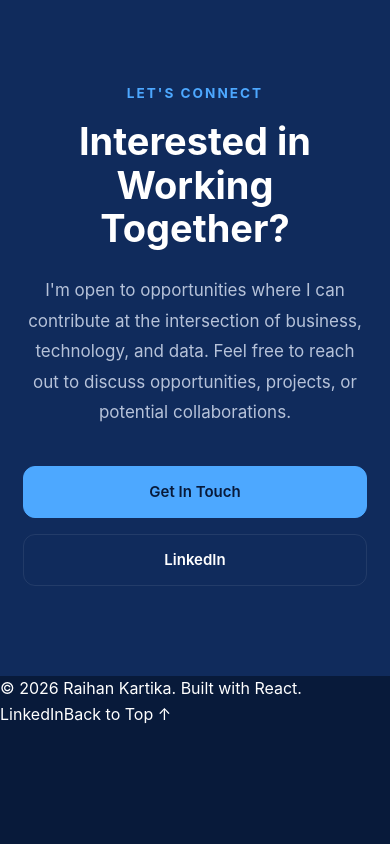
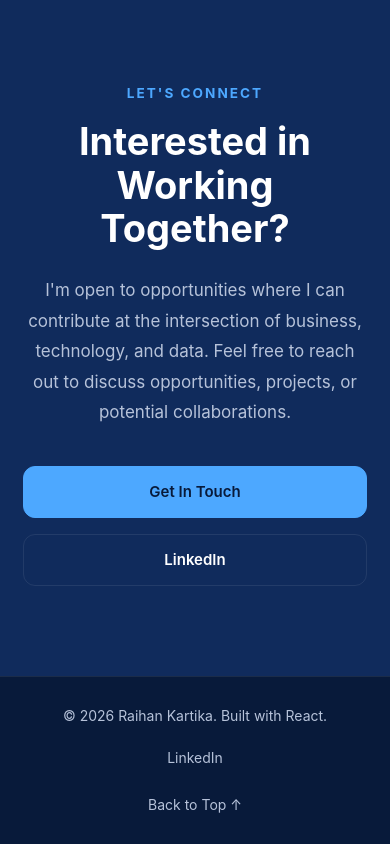
Before and after one commit to eRKa24/RaihanKartika.github.io, a React (Vite) app: page / in a window 390 px wide. Shown: the part 7826-8670 px from the top of the page. Before the commit the page ends 8553 px from the top, so only its background shows below. Built offline with nearby package versions, Linux system fonts and the light colour scheme.

Commit message:
Update portfolio

```diff
--- a/src/style/Footer.css
+++ b/src/style/Footer.css
@@ -1,27 +1,58 @@
-import "../style/Footer.css";
+.footer {
+  width: 100%;
+  padding: 28px 8%;
 
-function Footer() {
-  return (
-    <footer className="footer">
-      <div className="footer-container">
-        <p>© 2026 Raihan Kartika. Built with React.</p>
+  background: var(--primary-bg);
+  border-top: 1px solid var(--border);
 
-        <div className="footer-links">
-          <a
-            href="https://www.linkedin.com/in/YOUR-LINKEDIN-USERNAME/"
-            target="_blank"
-            rel="noopener noreferrer"
-          >
-            LinkedIn
-          </a>
-
-          <a href="#top">
-            Back to Top ↑
-          </a>
-        </div>
-      </div>
-    </footer>
-  );
+  color: var(--subtext);
 }
 
-export default Footer;
+.footer-container {
+  width: 100%;
+  max-width: 1200px;
+  margin: 0 auto;
+
+  display: flex;
+  justify-content: space-between;
+  align-items: center;
+
+  gap: 20px;
+}
+
+.footer p {
+  font-size: 14px;
+}
+
+.footer a {
+  color: var(--subtext);
+
+  text-decoration: none;
+
+  font-size: 14px;
+
+  transition: color var(--transition);
+}
+
+.footer a:hover {
+  color: var(--accent);
+}
+
+@media (max-width: 600px) {
+  .footer-container {
+    flex-direction: column;
+    text-align: center;
+  }
+
+  .footer-links {
+    display: flex;
+    flex-direction: column;
+    gap: 12px;
+  }
+}
+
+.footer-links {
+    display: flex;
+    align-items: center;
+    gap: 24px;
+}
```
